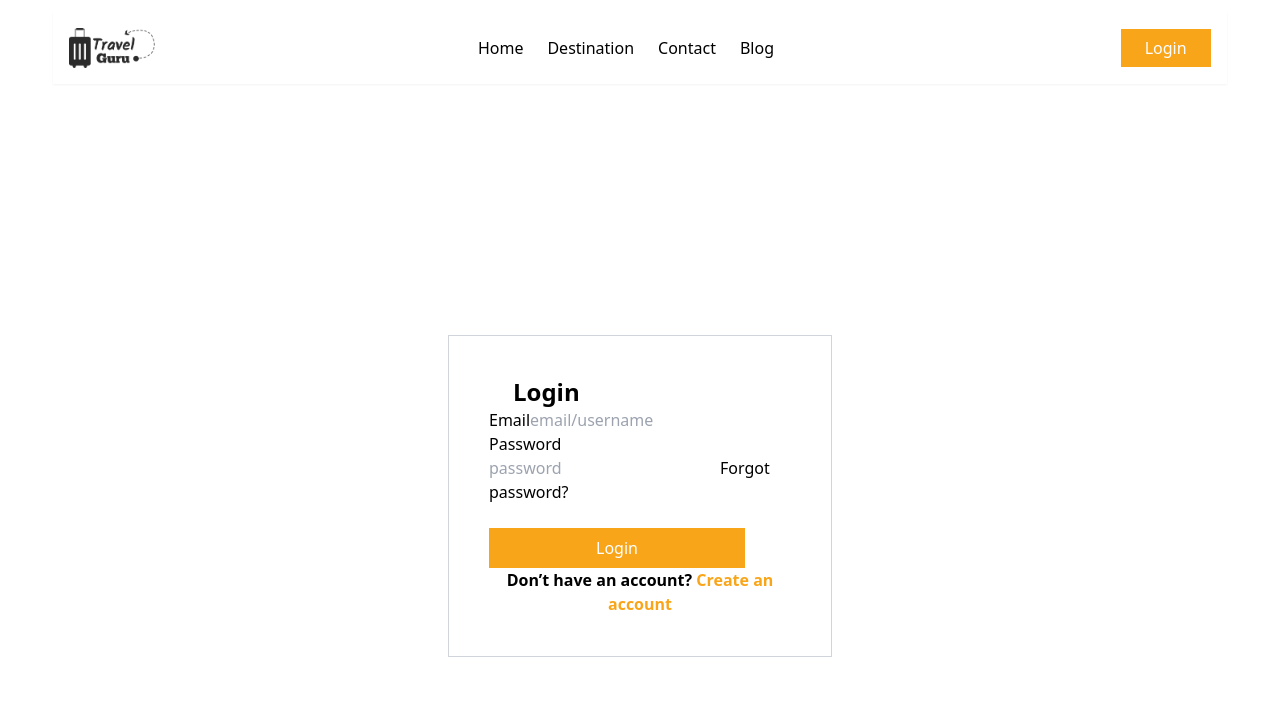
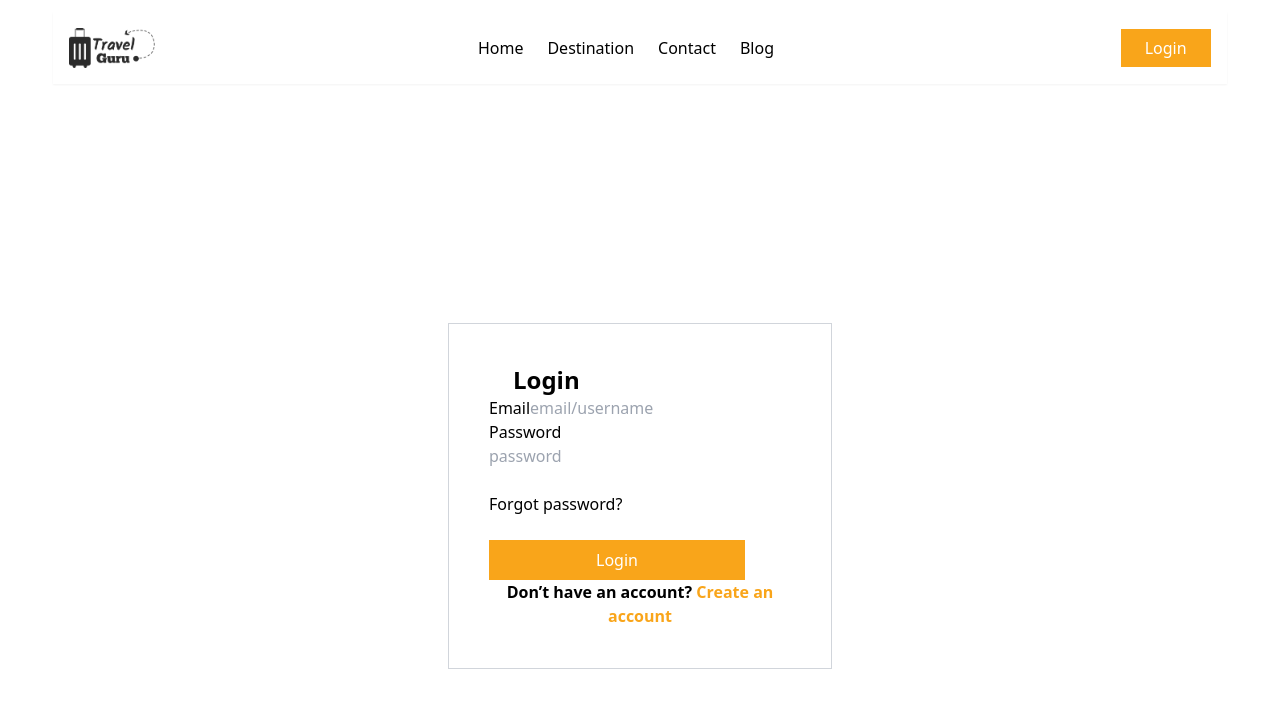
Before and after one commit to shahadot99999/traveling-hotel-booking-2025, a React (Vite) app: page /auth/login in a window 1280 px wide. Shown: the top 708 px of the page. Built offline with nearby package versions, Linux system fonts and the light colour scheme; no server answers.

Commit message:
implement redirects on login

```diff
--- a/src/pages/Login.jsx
+++ b/src/pages/Login.jsx
@@ -1,5 +1,5 @@
-import { useContext } from "react";
-import { Link } from "react-router-dom";
+import { useContext, useState } from "react";
+import { Link, useLocation, useNavigate } from "react-router-dom";
 import { AuthContext } from "../provider/AuthProvider";
 
 
@@ -7,6 +7,14 @@ const Login = () => {
 
     const { userLogin, setUser } = useContext(AuthContext);
 
+   const [error, setError]= useState({});
+
+  //location setting
+    const location = useLocation();
+    const navigate = useNavigate();
+    console.log(location);
+
+    //handler setttng
     const handleSubmit = (e) => {
         e.preventDefault();
         const form = e.target;
@@ -18,9 +26,11 @@ const Login = () => {
             .then(result => {
                 const user = result.user;
                 setUser(user);
+                navigate(location?.state ? location.state: "/");
             })
-            .catch((error) => {
-                alert(error.code);
+            .catch((err) => {
+                // alert(error.code);
+                setError({...error, login:err.code})
             });
     }
 
@@ -36,19 +46,31 @@ const Login = () => {
                             <span className="label-text">Email</span>
                         </label>
                         <input
-                        name="email"
-                        type="email"
-                         placeholder="email/username"
-                          className="input input-bordered" required />
+                            name="email"
+                            type="email"
+                            placeholder="email/username"
+                            className="input input-bordered" required />
                     </div>
                     <div className="form-control">
                         <label className="label">
                             <span className="label-text">Password</span>
                         </label>
                         <input
-                        name="password"
-                        type="password" placeholder="password" className="input input-bordered" required />
-                        <label className="label">
+                            name="password"
+                            type="password"
+                            placeholder="password"
+                            className="input input-bordered"
+                            required
+                        />
+
+                        {/* Error message container - now above Forgot password */}
+                        <div className="min-h-[24px]"> {/* This ensures consistent space */}
+                            {error.login && (
+                                <p className="text-sm text-red-600 mt-1 mb-1">{error.login}</p>
+                            )}
+                        </div>
+
+                        <label className="label pt-0"> {/* pt-0 reduces top padding */}
                             <a href="#" className="label-text-alt link link-hover">Forgot password?</a>
                         </label>
                     </div>
--- a/src/routes/PrivateRoute.jsx
+++ b/src/routes/PrivateRoute.jsx
@@ -1,12 +1,16 @@
 import { useContext } from "react";
 import { AuthContext } from "../provider/AuthProvider";
-import { Navigate } from "react-router-dom";
+import { Navigate, useLocation } from "react-router-dom";
 import Loading from "../pages/Loading";
 
 
 const PrivateRoute = ({children}) => {
 
     const {user, loading}= useContext(AuthContext);
+
+    const location = useLocation();
+    console.log(location);
+
     if(loading){
        return <Loading></Loading>
     }
@@ -15,7 +19,7 @@ const PrivateRoute = ({children}) => {
     }
     return (
         <div>
-            <Navigate to={"/auth/login"}></Navigate>
+            <Navigate state={location.pathname} to={"/auth/login"}></Navigate>
         </div>
     );
 };
```
